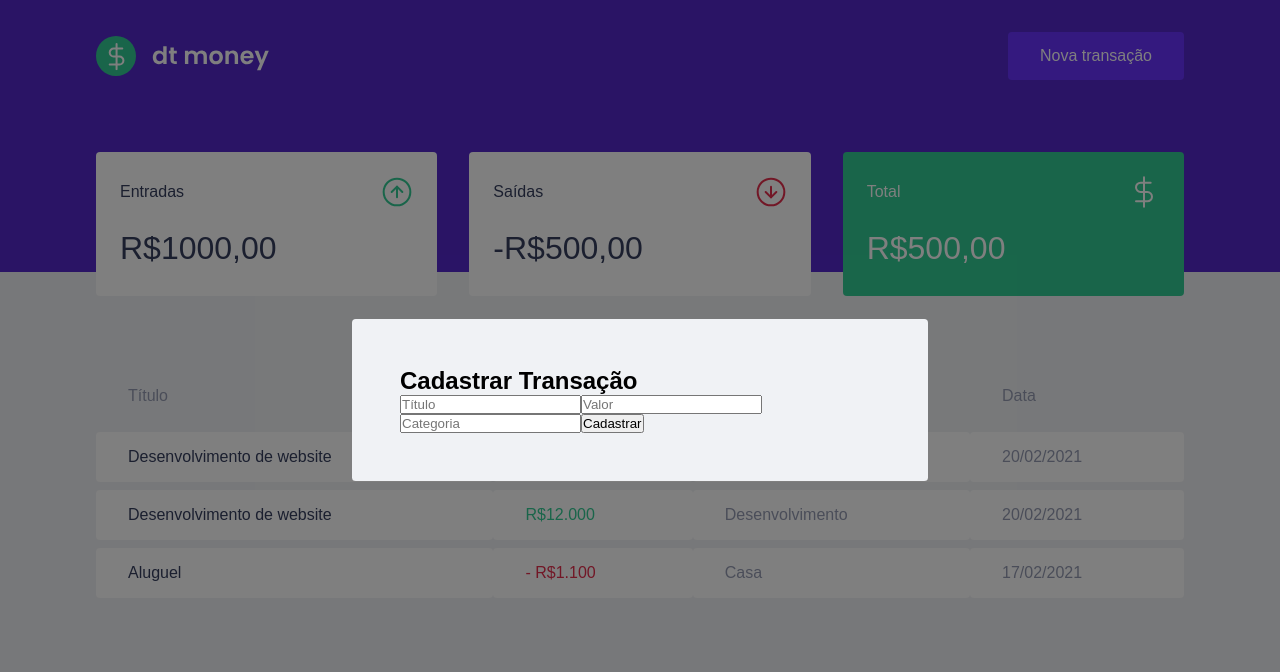
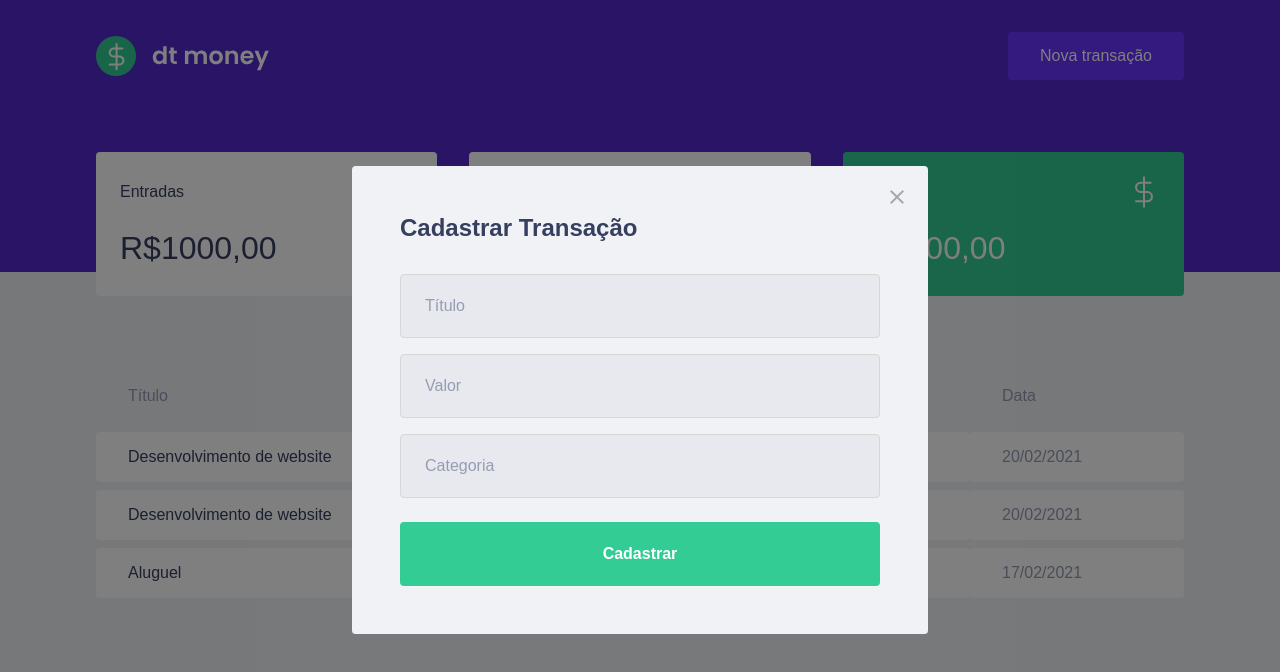
Before and after one commit to Welber33/dtmoney_ignite, a React (Create React App) app: page / in a window 1280 px wide. Both pictures are taken after a click on the button "Nova transação". Shown: the top 672 px of the page. Built offline with nearby package versions, Linux system fonts and the light colour scheme; no server answers; what miragejs would draw is missing.

Commit message:
Estilizando modal

```diff
--- a/src/components/NewTransactionModal/index.tsx
+++ b/src/components/NewTransactionModal/index.tsx
@@ -1,4 +1,5 @@
 import Modal from 'react-modal';
+import closeImg from '../../assets/close.svg';
 import { Container } from './styles';
 
 
@@ -15,6 +16,13 @@
             overlayClassName="react-modal-overlay"
             className="react-modal-content"
         >
+            <button type="button"
+                onClick={onRequestClose}
+                className="react-modal-close"
+            >
+                <img src={closeImg} alt="Fechar modal" />
+            </button>
+
             <Container>
                 <h2>Cadastrar Transação</h2>
 
--- a/src/components/NewTransactionModal/styles.ts
+++ b/src/components/NewTransactionModal/styles.ts
@@ -1,5 +1,49 @@
 import styled from 'styled-components'
 
 export const Container = styled.div`
+    h2 {
+        color: var(--text-title);
+        font-size: 1.5rem;
+        margin-bottom: 2rem;
+    }
 
+    input {
+        width: 100%;
+        padding: 0 1.5rem;
+        height: 4rem;
+        border-radius: 0.25rem;
+
+        border: 1px solid #d7d7d7;
+        background: #e7e9ee;
+
+        font-weight: 400;
+        font-size: 1rem;
+
+        &::placeholder {
+            color: var(--text-body);
+        }
+
+        & + input {
+            margin-top: 1rem;
+        }
+    }
+
+    button[type="submit"] {
+        width: 100%;
+        padding: 0 1.5rem;
+        height: 4rem;
+        background: var(--green);
+        color: #FFF;
+        border-radius: 0.25rem;
+        border: 0;
+        font-size: 1rem;
+        margin-top: 1.5rem;
+        font-weight: 600;
+
+        transition: filter 0.2s;
+
+        &:hover {
+            filter: brightness(0.9);
+        }
+    }
 `;
--- a/src/styles/global.ts
+++ b/src/styles/global.ts
@@ -76,4 +76,18 @@
         position: relative;
         border-radius: 0.24rem;
     }
+
+    .react-modal-close {
+        position: absolute;
+        right: 1.5rem;
+        top: 1.5rem;
+        border: 0;
+        background: transparent;
+
+        transition: filter 0.2s;
+
+        &:hover {
+            filter: brightness(0.8);
+        }
+    }
 `
```
